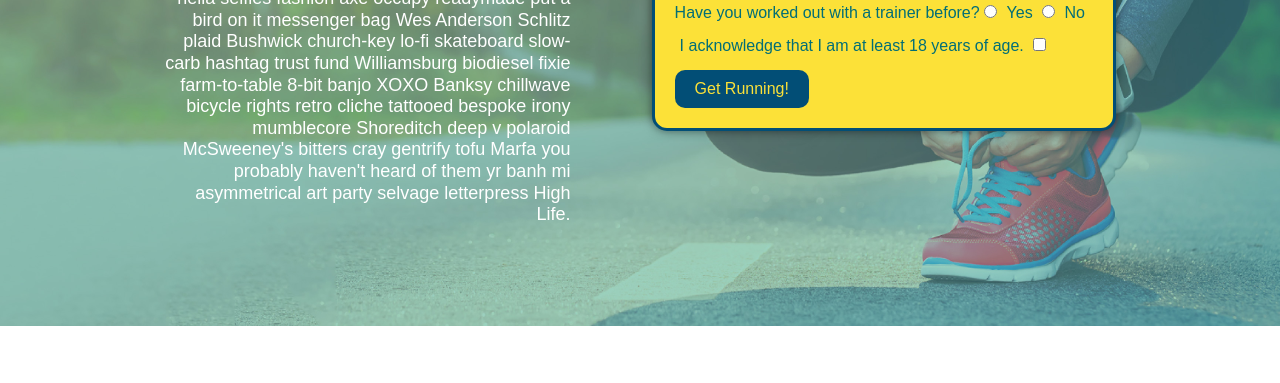
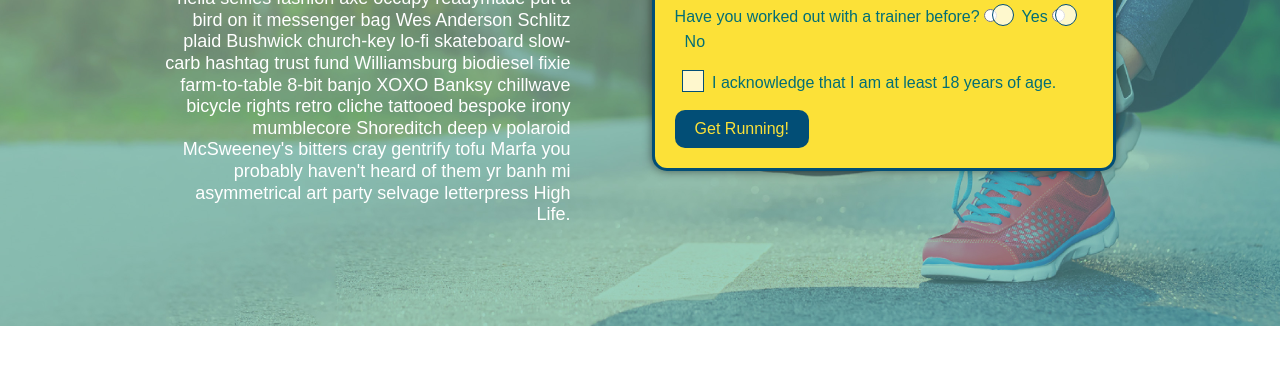
Before and after one commit to miinks/run-buddy, a plain HTML site: page index.html in a window 1280 px wide. Shown: the part 348-731 px from the top of the page. Drawn offline with Linux system fonts and the light colour scheme.

Commit message:
final css touches

```diff
--- a/assets/css/style.css
+++ b/assets/css/style.css
@@ -2,6 +2,11 @@
 margin: 0;
 padding: 0;
 box-sizing: border-box;
+}
+:root {
+    --primary-color: #fce138;
+    --secondary-color: #024e76;
+    --tertiary-color: #39a6b2;
 }
 body {
     color: #39a6b2;
@@ -21,6 +26,7 @@ header {
     background-position: center;
     background-attachment: fixed;
     background-position: 80%;
+    z-index: 9999;
 }
 
 header h1 {
@@ -458,3 +464,57 @@ section {
   .step:last-child {
     border-bottom: none;
   }
+  .checkbox-wrapper input, .radio-wrwapper input {
+    opacity: 0;
+  }
+  .checkbox-wrapper label, .radio-wrapper label {
+    position: relative;
+    left: 10px;
+    margin: 10px;
+    line-height: 1.6;
+  }
+  .checkbox-wrapper label::before, .radio-wrapper label::before {
+    content: "";
+    height: 20px;
+    width: 20px;
+    background: rgba(255, 255, 255, 0.75);
+    border: 1px solid #024e76;
+    position: absolute;
+    top: -4px;
+    left: -30px;
+  }
+  .radio-wrapper label::before {
+    border-radius: 50%;
+  }
+  .radio-wrapper label::after {
+    content: "";
+    width: 20px;
+    height: 20px;
+    border-radius: 50%;
+    background: #024e76;
+    position: absolute;
+    left: -29px;
+    top: -3px;
+    background-image: radial-gradient(circle, #39a6b2, #024e76);
+  }
+
+  .checkbox-wrapper label::after {
+    content: "";
+    height: 6px;
+    width: 14px;
+    border-left: 2px solid #024e76;
+    border-bottom: 2px solid #024e76;
+    position: absolute;
+    left: -26px;
+    top: 1px;
+    transform: rotate(-58deg);
+  }
+  .checkbox-wrapper input + label::after,
+  .radio-wrapper input + label::after {
+    content: none;
+  }
+
+  .checkbox-wrapper input:checked + label::after,
+  .radio-wrapper input:checked + label::after {
+    content: "";
+  }
--- a/index.html
+++ b/index.html
@@ -53,18 +53,22 @@
 
 				<p>
 					Have you worked out with a trainer before?
+				<span class="radio-wrapper">
 					<input type="radio" name="trainer-confirm" id="trainer-yes" />
 					<label for="trainer-yes">Yes</label>
+				</span>
+				<span class="radio-wrapper">
 					<input type="radio" name="trainer-confirm" id="trainer-no" />
 					<label for="trainer-no">No</label>
+				</span>
+				</p>
+				<p>
+				<span class="checkbox-wrapper">
+					<input type="checkbox" name="age-confirm" id="checkbox" />
+					<label for="checkbox">I acknowledge that I am at least 18 years of age.</label>
+				  </span>
 				</p>
 
-				<p>
-					<label for="checkbox" >
-					I acknowledge that I am at least 18 years of age.
-					</label>
-					<input type="checkbox" name="age-confirm" id="checkbox" />
-				</p>
 				<button type="submit">
 					Get Running!
 				</button>
```
